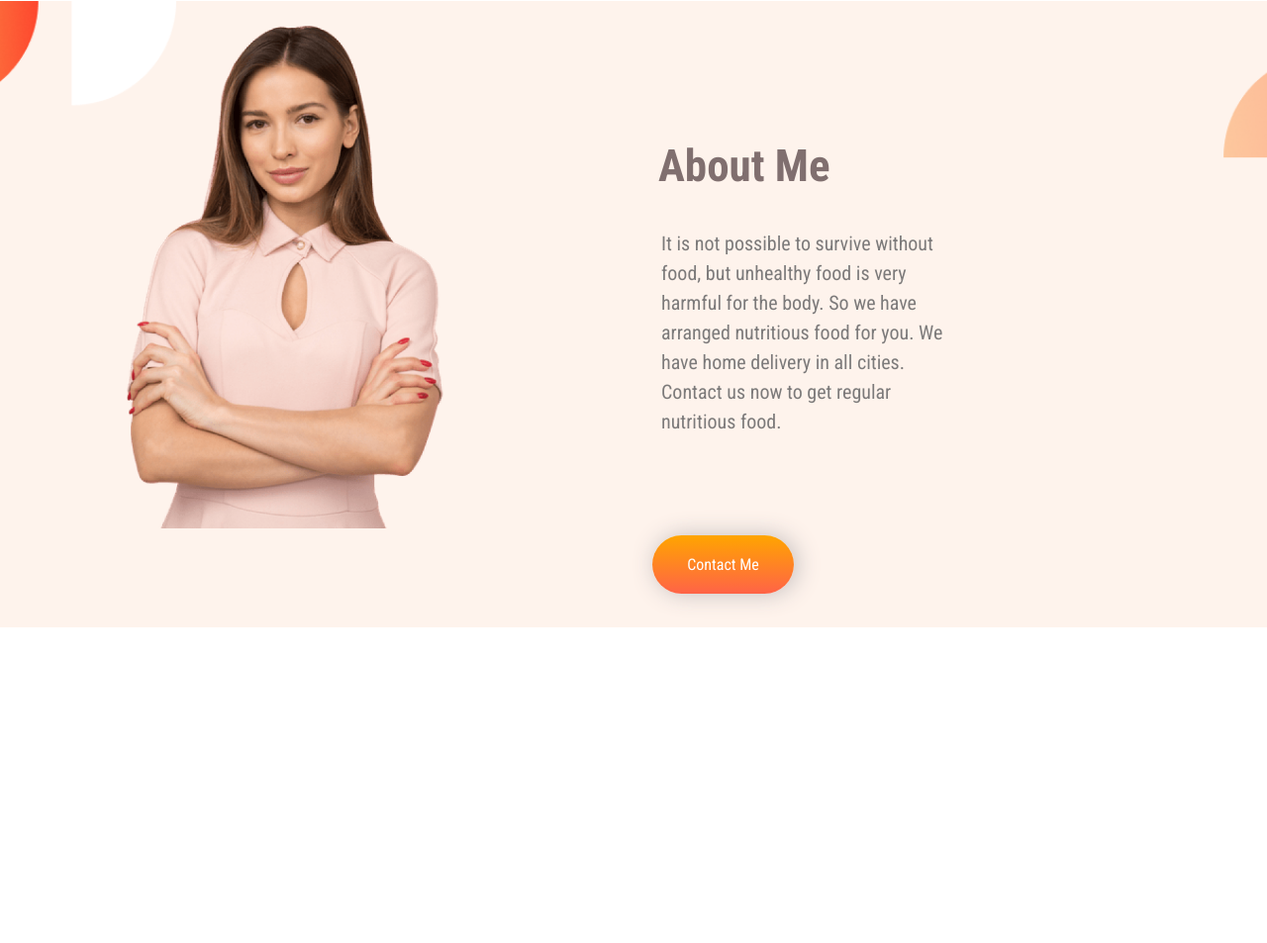
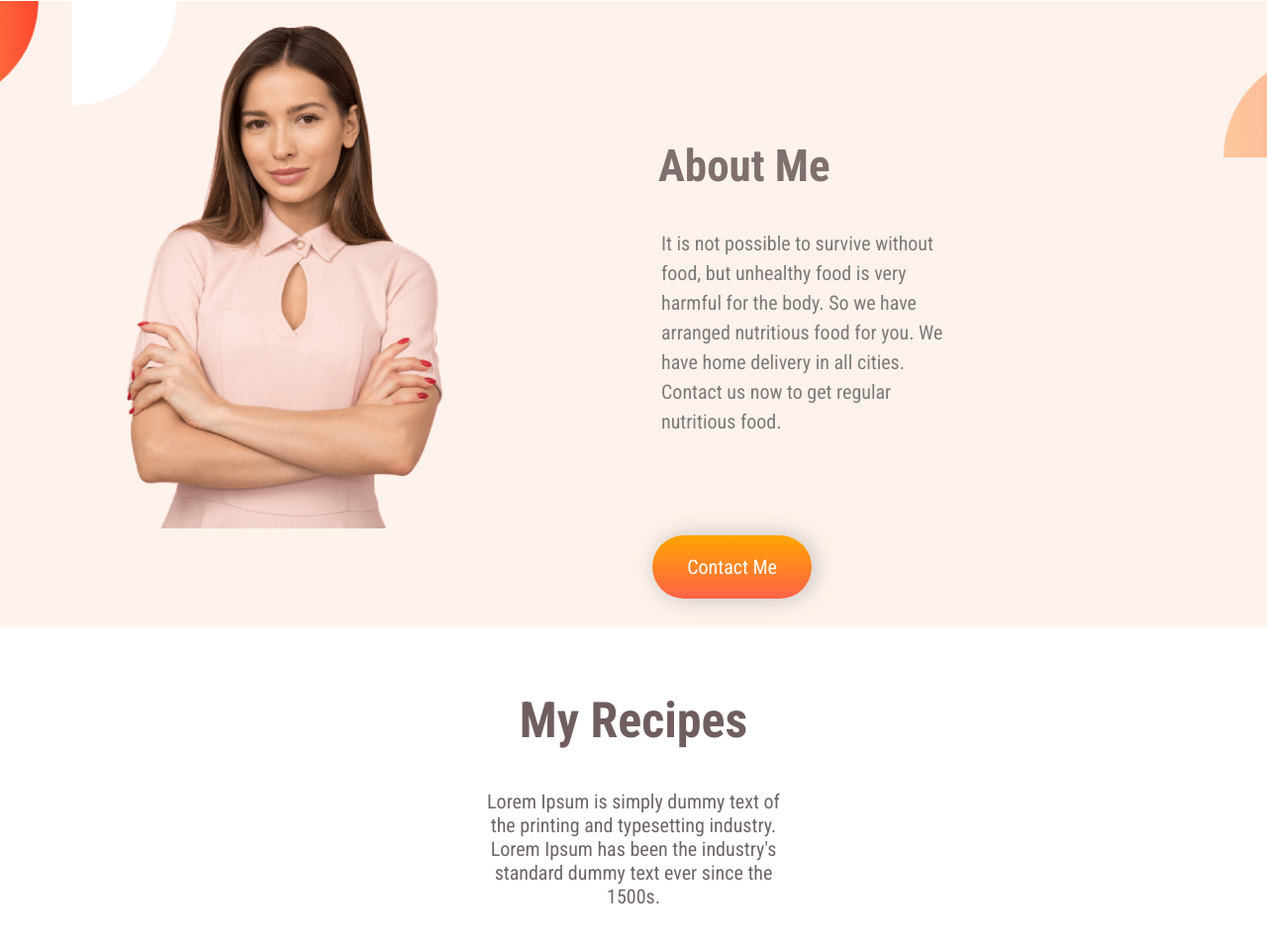
Before and after one commit to azimafnaan/Food-Folio, a plain HTML site: page index.html in a window 1280 px wide. Shown: the part 757-1710 px from the top of the page at 99% size. Before the commit the page ends 1391 px from the top, so only its background shows below. Drawn offline with Linux system fonts and the light colour scheme.

Commit message:
Added My Recipes section

```diff
--- a/index.html
+++ b/index.html
@@ -37,5 +37,15 @@
 
         </div>
     </section>
+
+    <section>
+        <div class="my-recipes">
+        <h1>My Recipes</h1>
+        <p>Lorem Ipsum is simply dummy text of the printing and typesetting industry.
+            Lorem Ipsum has been the industry's standard dummy text ever since the
+            1500s.</p>
+        </div>
+    </section>
+
 </body>
 </html>
--- a/style.css
+++ b/style.css
@@ -41,6 +41,7 @@ body {
   padding: 20px 35px;
   border-radius: 50px;
   box-shadow: 3px 0px 25px rgb(197 190 190);
+  font-size: 20px;
 }
 .half-width-size img {
   margin-top: 45px;
@@ -87,4 +88,20 @@ body {
   padding: 20px 35px;
   border-radius: 50px;
   box-shadow: 3px 0px 25px rgb(197 190 190);
+  font-size: 20px;
 }
+
+.my-recipes {
+  text-align: center;
+  margin-bottom: 45px;
+}
+.my-recipes h1 {
+  font-size: 50px;
+  margin-top: 65px;
+  color: rgb(112, 94, 94);
+}
+.my-recipes p {
+  font-size: 20px;
+  padding: 0px 480px;
+  color: #6f6565;
+}
```
